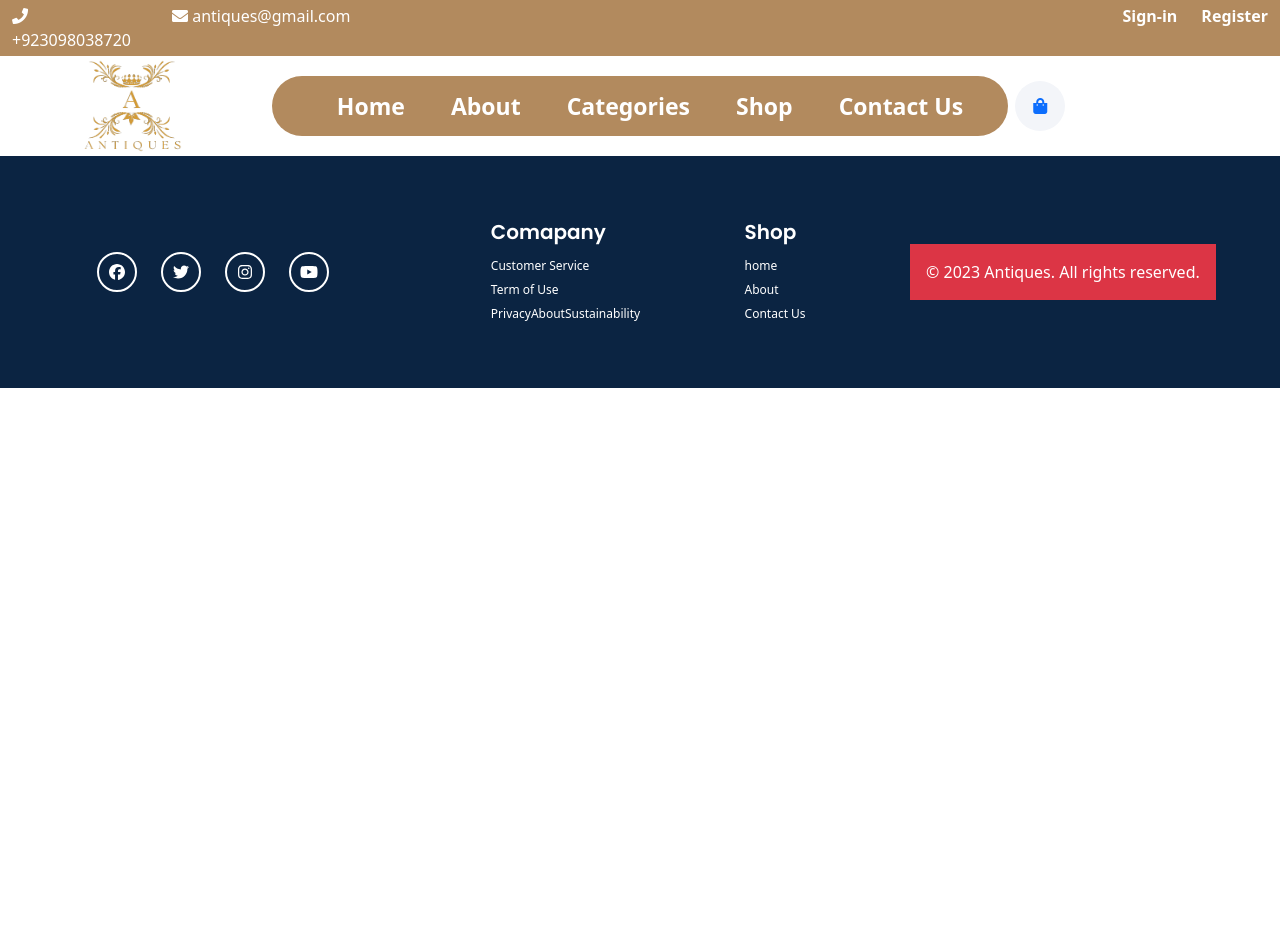
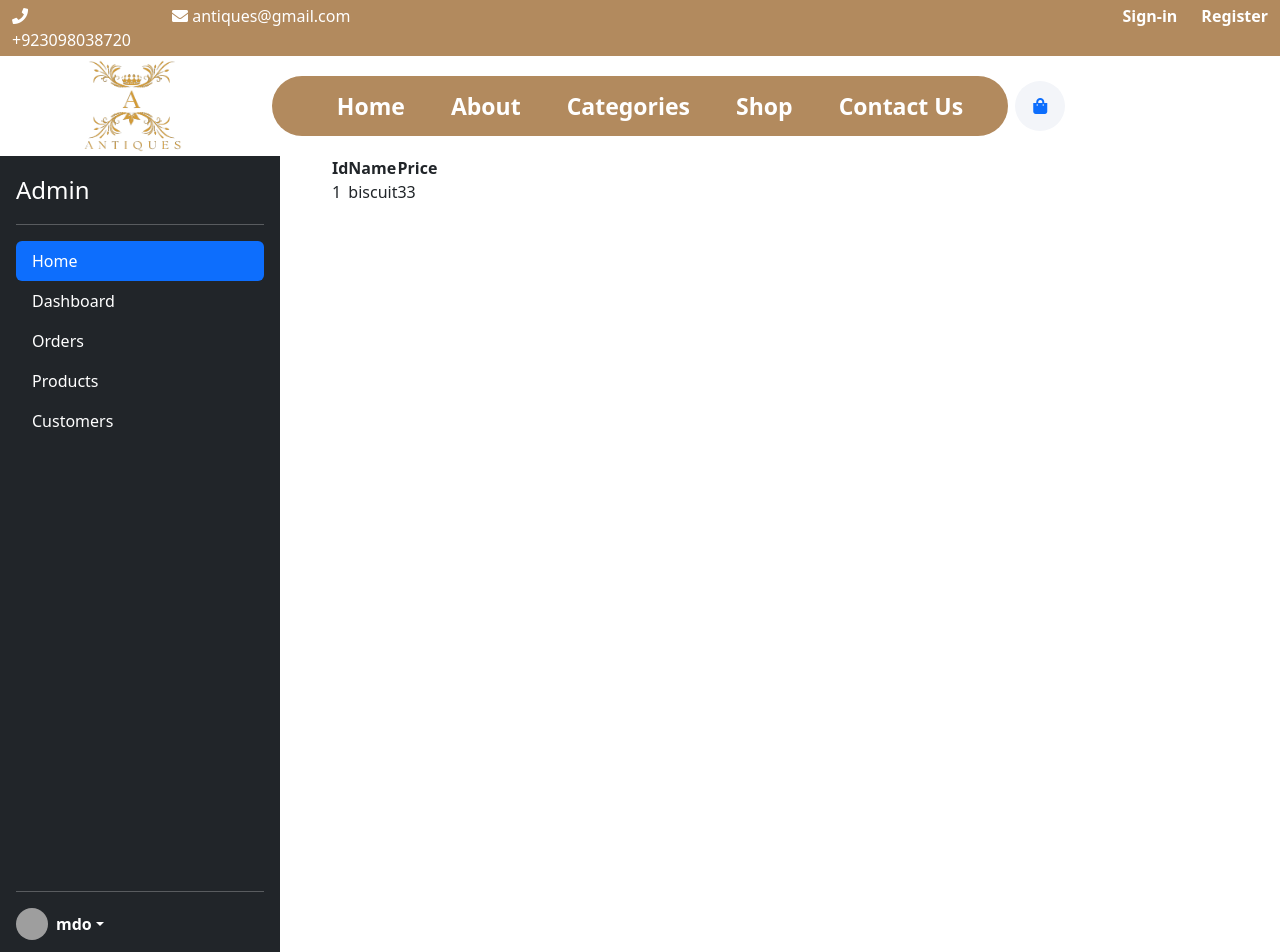
Before and after one commit to RanaZainPNY/mernproject, a React (Create React App) app in the folder frontend/: page /admin in a window 1280 px wide. Shown: the top 952 px of the page. Before the commit the page ends 800 px from the top, so only its background shows below. Built offline with nearby package versions, Linux system fonts and the light colour scheme; grey boxes are pictures that could not be loaded.

Commit message:
"admin sidebar"

```diff
--- a/frontend/src/App.js
+++ b/frontend/src/App.js
@@ -7,8 +7,10 @@ import ContactUs from "./components/website/Contactus/Contactus";
 import Signin from "./components/website/SignIn/Signin";
 import Footer from "./components/website/Footer/Footer";
 import About from "./components/website/About/About";
-import Carousel from './components/website/carousel/carousel'
+// import Carousel from './components/website/carousel/carousel'
 import LimitedEditionPlates from "./components/website/categoriespag/LimitedEditionPlates";
+import Home from "./components/admin/Home/Home";
+
 
 function App() {
   return (
@@ -23,6 +25,7 @@ function App() {
           <Route path="/contact" element={<ContactUs />}></Route>
           <Route path="/signin" element={<Signin />}></Route>
           <Route path="/about" element={<About/>}></Route>
+          <Route path="/admin" element={<Home/>}></Route>
         </Routes>
         <Footer />
       </Router>
--- /dev/null
+++ b/frontend/src/components/admin/Home/Home.js
@@ -0,0 +1,129 @@
+import React from "react";
+
+const Home = () => {
+  return (
+    <div>
+      <div className="container-fluid">
+        <div className="row ">
+          <div className="col-md-3 g-0">
+            <div
+              class="d-flex flex-column flex-shrink-0 p-3 text-white bg-dark vh-100"
+              style={{ width: "280px" }}
+            >
+              <a
+                href="/"
+                class="d-flex align-items-center mb-3 mb-md-0 me-md-auto text-white text-decoration-none"
+              >
+                {/* <svg class="bi me-2" width="40" height="32"><use xlink:href="#bootstrap"></use></svg> */}
+                <span class="fs-4">Admin</span>
+              </a>
+              <hr />
+
+              <ul class="nav nav-pills flex-column mb-auto">
+                <li class="nav-item">
+                  <a href="#" class="nav-link active" aria-current="page">
+                    {/* <svg class="bi me-2" width="16" height="16"><use xlink:href="#home"></use></svg> */}
+                    Home
+                  </a>
+                </li>
+                <li>
+                  <a href="#" class="nav-link text-white">
+                    {/* <svg class="bi me-2" width="16" height="16"><use xlink:href="#speedometer2"></use></svg> */}
+                    Dashboard
+                  </a>
+                </li>
+                <li>
+                  <a href="#" class="nav-link text-white">
+                    {/* <svg class="bi me-2" width="16" height="16"><use xlink:href="#table"></use></svg> */}
+                    Orders
+                  </a>
+                </li>
+                <li>
+                  <a href="#" class="nav-link text-white">
+                    {/* <svg class="bi me-2" width="16" height="16"><use xlink:href="#grid"></use></svg> */}
+                    Products
+                  </a>
+                </li>
+                <li>
+                  <a href="#" class="nav-link text-white">
+                    {/* <svg class="bi me-2" width="16" height="16"><use xlink:href="#people-circle"></use></svg> */}
+                    Customers
+                  </a>
+                </li>
+              </ul>
+              <hr />
+
+
+              <div class="dropdown">
+                <a
+                  href="#"
+                  class="d-flex align-items-center text-white text-decoration-none dropdown-toggle"
+                  id="dropdownUser1"
+                  data-bs-toggle="dropdown"
+                  aria-expanded="false"
+                >
+                  <img
+                    src="https://github.com/mdo.png"
+                    alt=""
+                    width="32"
+                    height="32"
+                    class="rounded-circle me-2"
+                  />
+                  <strong>mdo</strong>
+                </a>
+                <ul
+                  class="dropdown-menu dropdown-menu-dark text-small shadow"
+                  aria-labelledby="dropdownUser1"
+                >
+                  <li>
+                    <a class="dropdown-item" href="#">
+                      New project...
+                    </a>
+                  </li>
+                  <li>
+                    <a class="dropdown-item" href="#">
+                      Settings
+                    </a>
+                  </li>
+                  <li>
+                    <a class="dropdown-item" href="#">
+                      Profile
+                    </a>
+                  </li>
+                  <li>
+                    <hr class="dropdown-divider" />
+                  </li>
+                  <li>
+                    <a class="dropdown-item" href="#">
+                      Sign out
+                    </a>
+                  </li>
+                </ul>
+              </div>
+            </div>
+          </div>
+          <div className="col-md-9">
+            <table>
+              <thead>
+                <tr>
+                  <th>Id</th>
+                  <th>Name</th>
+                  <th>Price</th>
+                </tr>
+              </thead>
+              <tbody>
+                <tr>
+                  <td>1</td>
+                  <td>biscuit</td>
+                  <td>33</td>
+                </tr>
+              </tbody>
+            </table>
+          </div>
+        </div>
+      </div>
+    </div>
+  );
+};
+
+export default Home;
--- a/frontend/src/pages/Pages.js
+++ b/frontend/src/pages/Pages.js
@@ -1,12 +1,16 @@
 import React from "react";
 import Home from "../component/mainpage/Home";
 import FlashDeals from "../component/flashDeals/FlashDeals";
+import Header from "../common/header/Header";
+import Footer from "../components/website/Footer/Footer";
 
 const Pages = () => {
   return (
     <>
+      {/* <Header /> */}
       <Home />
-      <FlashDeals/>
+      <FlashDeals />
+      {/* <Footer /> */}
     </>
   );
 };
```
